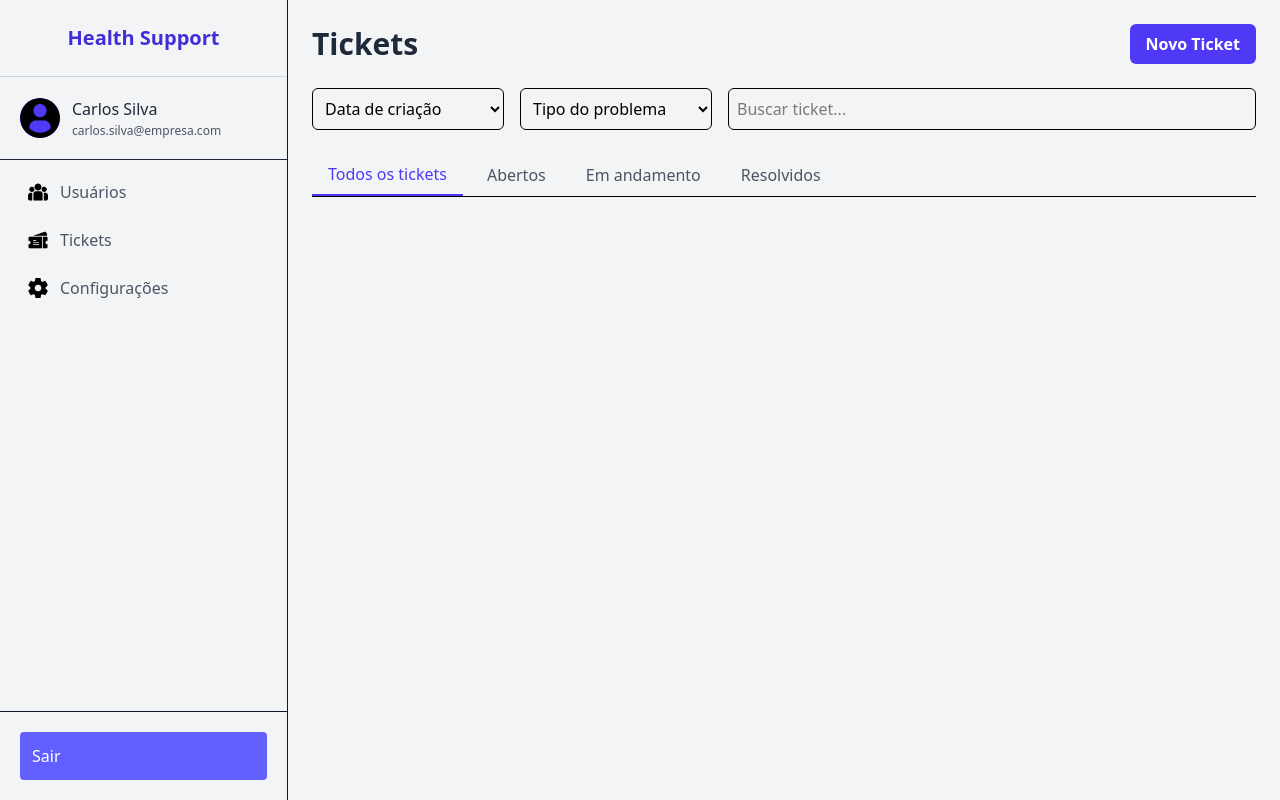
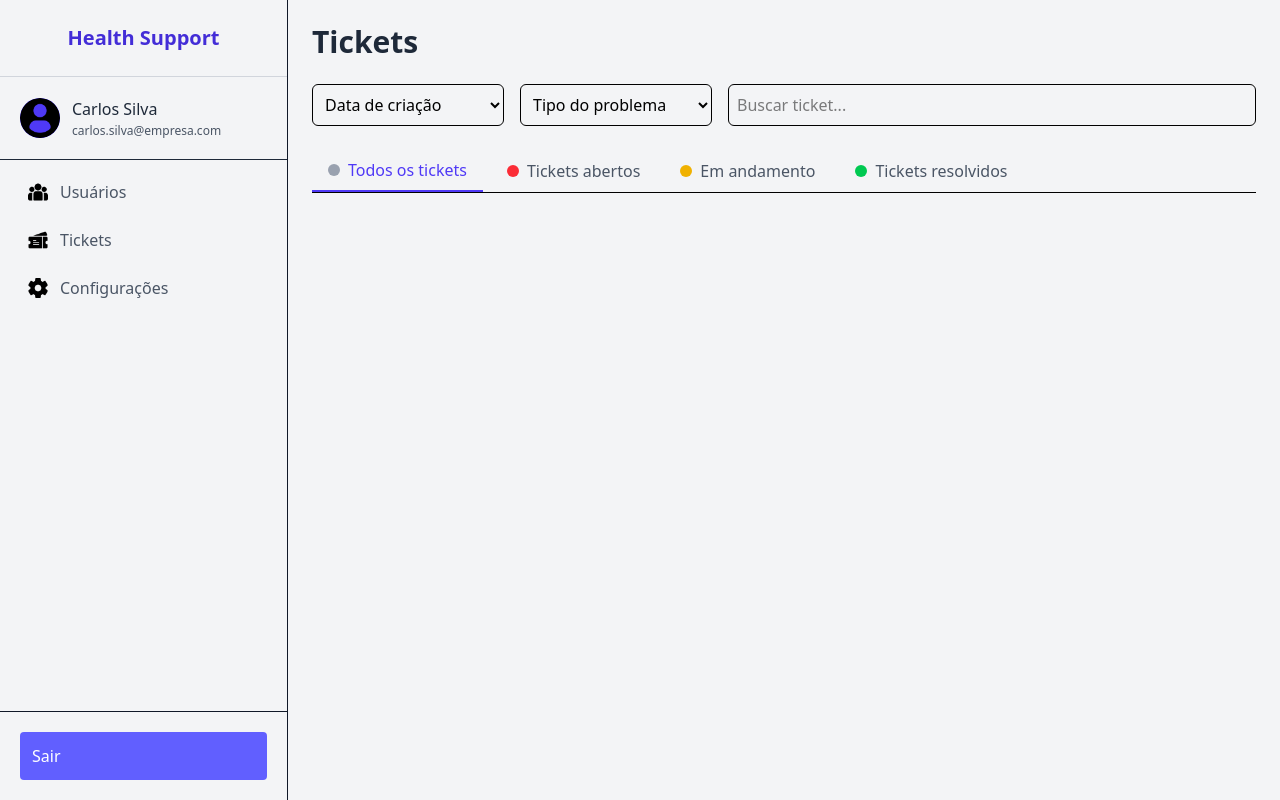
Before and after one commit to Challenge-Fiap-1TDSPX-2025/front-challenge-react, a React (Vite) app: page /dashboard in a window 1280 px wide. Built offline with nearby package versions, Linux system fonts and the light colour scheme.

Commit message:
feat:adicionando filtros para os tickets

```diff
--- a/src/pages/dashboard.tsx
+++ b/src/pages/dashboard.tsx
@@ -1,10 +1,8 @@
 import { useState } from "react";
 import Sidebar from "../components/side-bar";
-//import TicketList from "../components/TicketList";
-//import TicketDetailPanel from "../components/TicketDetailPanel";
-//import ModalConfirmDelete from "../components/ModalConfirmDelete";
 
 export function Dashboard() {
+  const [activeTab, setActiveTab] = useState("todos");
 
   const tickets = [
     {
@@ -33,15 +31,19 @@ export function Dashboard() {
     },
   ];
 
+  // Filtra os tickets com base na aba ativa
+  const filteredTickets =
+    activeTab === "todos"
+      ? tickets
+      : tickets.filter((ticket) => ticket.status === activeTab);
+
   return (
     <div className="flex h-screen overflow-hidden bg-gray-100">
       <Sidebar />
       <main className="flex-1 p-6 overflow-y-auto relative">
         <div className="flex justify-between items-center mb-6">
           <h1 className="text-3xl font-bold text-gray-800">Tickets</h1>
-                    <button className="bg-indigo-600 hover:bg-indigo-700 text-white px-4 py-2 rounded-md font-semibold">
-                        Novo Ticket
-                    </button>
+
         </div>
 
         {/* Filtros */}
@@ -55,8 +57,8 @@ export function Dashboard() {
           <select className="p-2 border rounded-md w-48">
             <option value="">Tipo do problema</option>
             <option value="login">Login</option>
-                        <option value="pagamento">Pagamento</option>
-                        <option value="deposito">Depósito</option>
+            <option value="pagamento">App</option>
+            <option value="deposito">Tratamento</option>
           </select>
           <input
             type="text"
@@ -70,25 +72,38 @@ export function Dashboard() {
           {["todos", "abertos", "andamento", "resolvidos"].map((status) => (
             <button
               key={status}
-                            className={`px-4 py-2 font-medium ${status === "todos"
+              onClick={() => setActiveTab(status)}
+              className={`px-4 py-2 font-medium flex items-center gap-2 transition-colors
+                ${
+                  activeTab === status
                     ? "text-indigo-600 border-b-2 border-indigo-600"
                     : "text-gray-600 hover:text-gray-800"
                 }`}
             >
+              {/* Indicador colorido */}
+              <span
+                className={`w-3 h-3 rounded-full
+                  ${status === "todos"
+                    ? "bg-gray-400"
+                    : status === "abertos"
+                    ? "bg-red-500"
+                    : status === "andamento"
+                    ? "bg-yellow-500"
+                    : "bg-green-500"}`}
+              ></span>
+
+              {/* Texto */}
               {status === "todos"
                 ? "Todos os tickets"
                 : status === "andamento"
                 ? "Em andamento"
-                                    : status.charAt(0).toUpperCase() + status.slice(1)}
+                : "Tickets " + status}
             </button>
           ))}
         </div>
 
+
       </main>
-
-
-
-
     </div>
   );
 }
```
Lines whose indentation alone changed are shown as unchanged.
